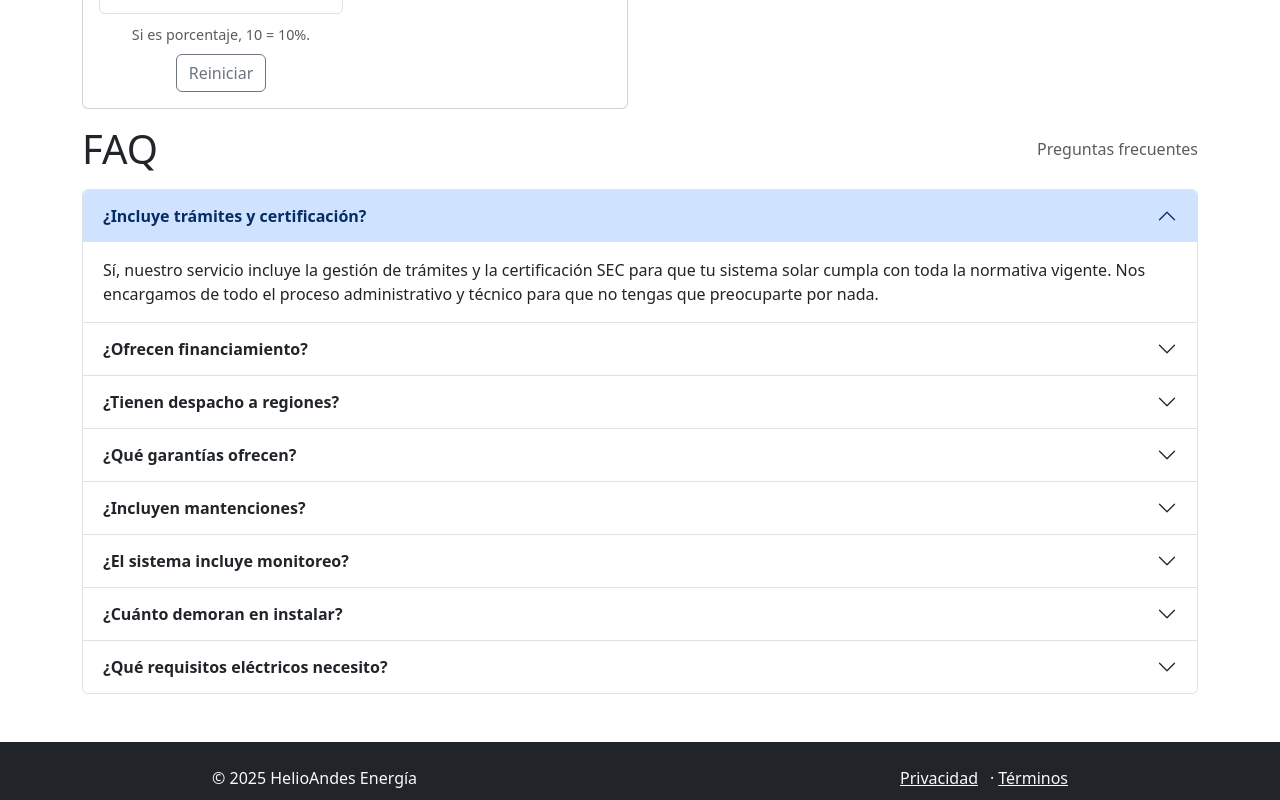
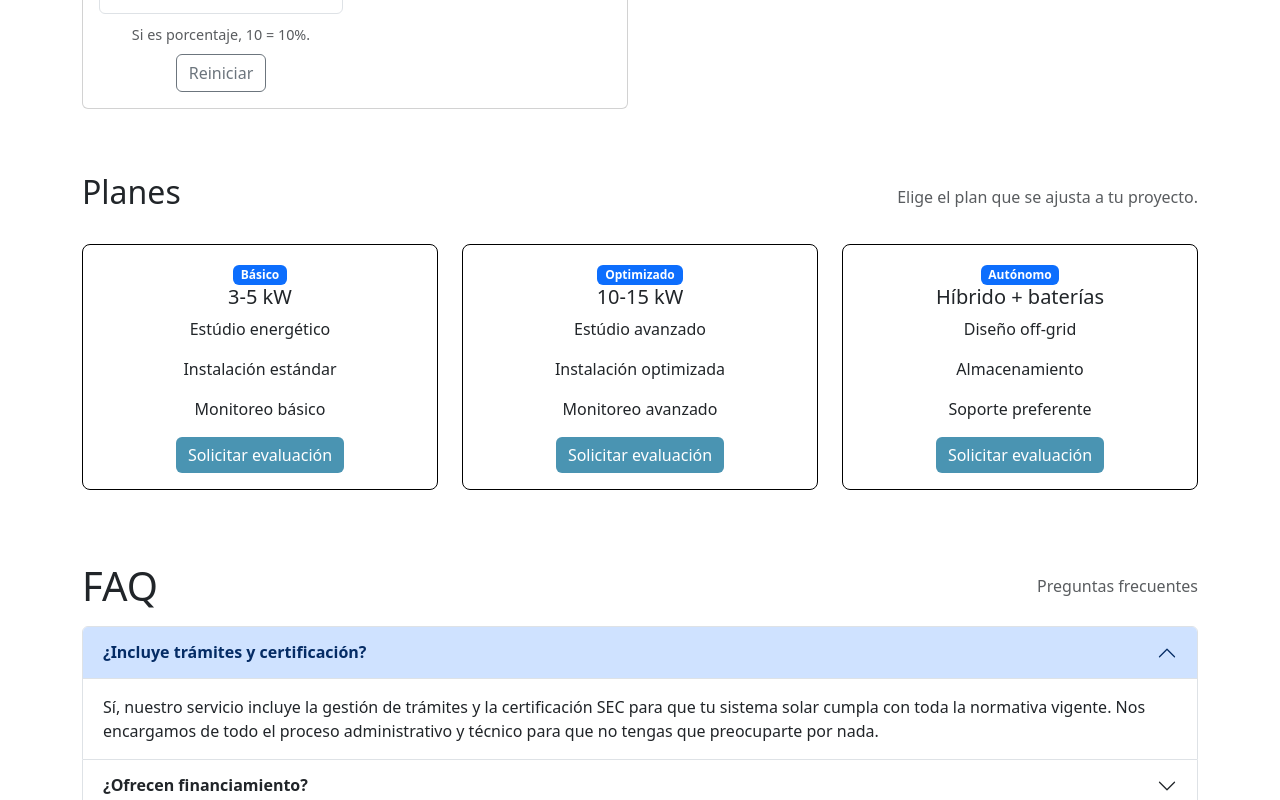
Before and after one commit to Yeikeit/HelioAndes, a React (Create React App) app: page / in a window 1280 px wide. Shown: the part 2220-3020 px from the top of the page. Built offline with nearby package versions, Linux system fonts and the light colour scheme.

Commit message:
Se agrega componente planes, falta revisar estilos

```diff
--- a/src/components/Planes.js
+++ b/src/components/Planes.js
@@ -1,6 +1,99 @@
+import { Badge, CardText, Col, Image, Row } from 'react-bootstrap';
+import Container from 'react-bootstrap/Container';
+import Card from 'react-bootstrap/Card';
+import Button from 'react-bootstrap/Button';
+
 function Planes() {
     return (
-        <div></div>
+        <Container id="planes">
+            <Row className="align-items-center my-5">
+                <Col xs={6} md={6}>
+                    <h2 className="text-start" >Planes</h2>
+                </Col>
+                <Col xs={6} md={6} className="text-md-end text-muted mb-0">
+                    <span style={{ fontWeight: 250 }}>Elige el plan que se ajusta a tu proyecto.</span>
+                </Col>
+                {/* Plan Básico */}
+                <Col xs={12} md={4} className="my-4">
+                    <Card style={{ border: 'solid 1px #000000ff ', borderRadius: '8px', width: 'auto', height: '100%' }}>
+                        <Card.Body>
+                            <Badge>
+                                Básico
+                            </Badge >
+
+                            <Card.Title>3-5 kW</Card.Title>
+
+                                <Card.Text style={{ fontWeight: 300 }}>
+                                    Estúdio energético
+                                </Card.Text>
+                                <Card.Text style={{ fontWeight: 300 }}>
+                                    Instalación estándar
+                                </Card.Text>
+                                <Card.Text style={{ fontWeight: 300 }}>
+                                    Monitoreo básico
+                                </Card.Text>
+
+                            <Button style={{ backgroundColor: '#046b94b7', border: 'none' }}>
+                                <a href='#contacto' style={{ color: 'white', textDecoration: 'none' }}>Solicitar evaluación</a>
+                            </Button>
+                        </Card.Body>
+                    </Card>
+                </Col>
+                {/* Plan Optimizado */}
+                <Col xs={12} md={4} className="my-4">
+                    <Card style={{ border: 'solid 1px #000000ff ', borderRadius: '8px', width: 'auto', height: '100%' }}>
+                        <Card.Body>
+                            <Badge >
+                                Optimizado
+                            </Badge >
+
+                            <Card.Title>10-15 kW</Card.Title>
+
+                                <Card.Text style={{ fontWeight: 300 }}>
+                                    Estúdio avanzado
+                                </Card.Text>
+                                <Card.Text style={{ fontWeight: 300 }}>
+                                    Instalación optimizada
+                                </Card.Text>
+                                <Card.Text style={{ fontWeight: 300 }}>
+                                    Monitoreo avanzado
+                                </Card.Text>
+
+                            <Button style={{ backgroundColor: '#046b94b7', border: 'none' }}>
+                                <a href='#contacto' style={{ color: 'white', textDecoration: 'none' }}>Solicitar evaluación</a>
+                            </Button>
+                        </Card.Body>
+                    </Card>
+                </Col>
+                {/* Plan Autónomo */}
+                <Col xs={12} md={4} className="my-4">
+                    <Card style={{ border: 'solid 1px #000000ff ', borderRadius: '8px', width: 'auto', height: '100%' }}>
+                        <Card.Body>
+                            <Badge >
+                                Autónomo
+                            </Badge >
+
+                            <Card.Title>Híbrido + baterías</Card.Title>
+
+                                <Card.Text style={{ fontWeight: 300 }}>
+                                    Diseño off-grid
+                                </Card.Text>
+                                <Card.Text style={{ fontWeight: 300 }}>
+                                    Almacenamiento
+                                </Card.Text>
+                                <Card.Text style={{ fontWeight: 300 }}>
+                                    Soporte preferente
+                                </Card.Text>
+
+                            <Button style={{ backgroundColor: '#046b94b7', border: 'none' }}>
+                                <a href='#contacto' style={{ color: 'white', textDecoration: 'none' }}>Solicitar evaluación</a>
+                            </Button>
+                        </Card.Body>
+                    </Card>
+                </Col>
+
+            </Row>
+        </Container>
     );
 }
 
```
